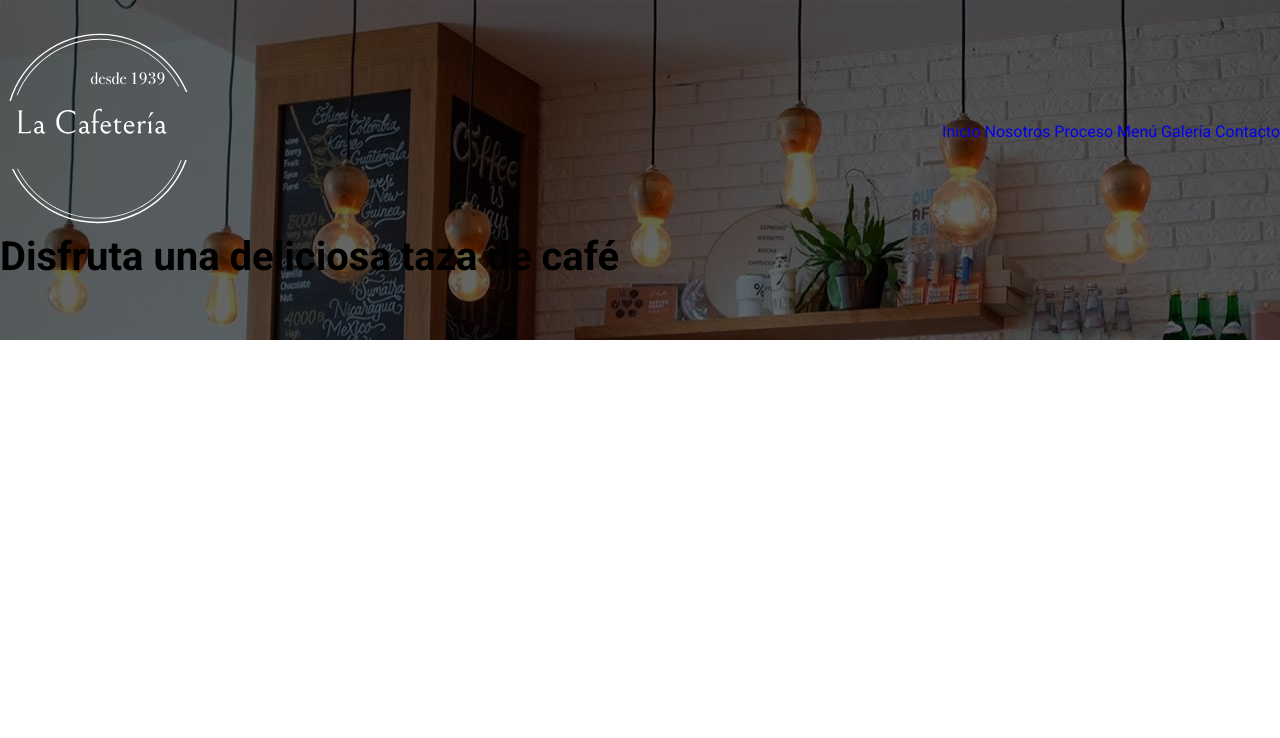
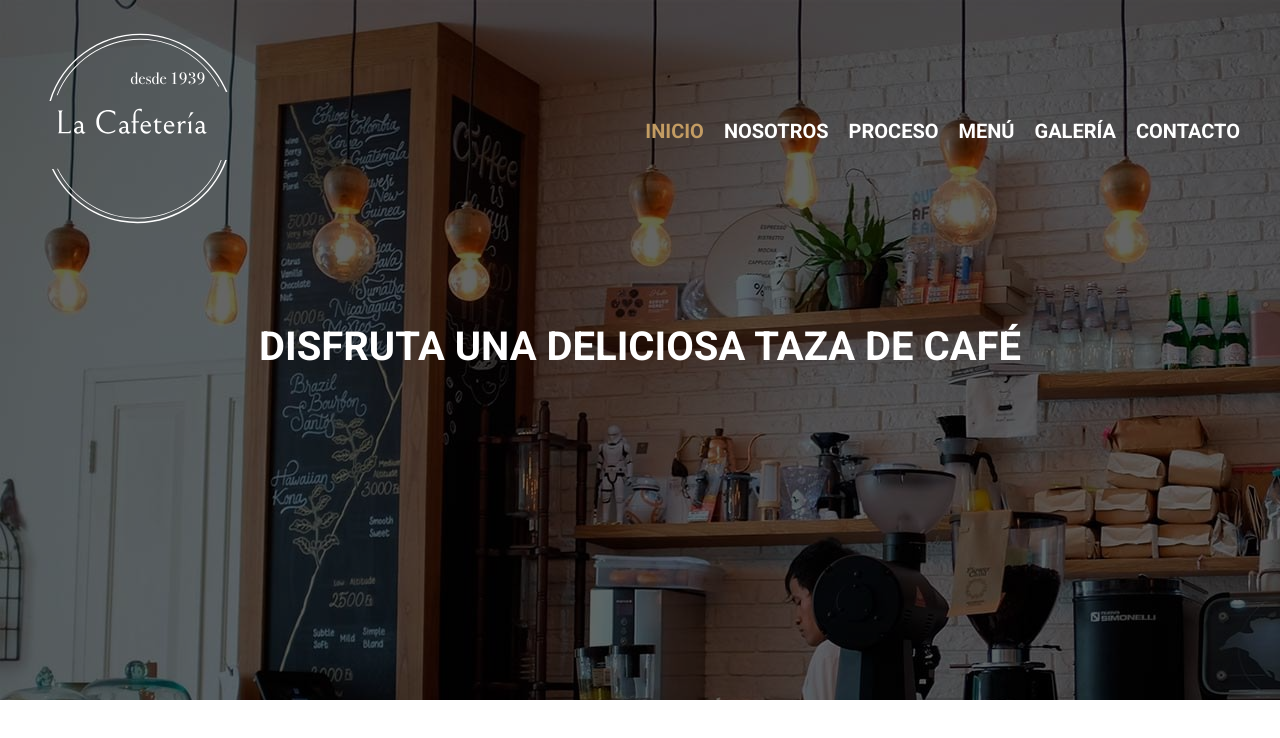
Before and after one commit to Ara-Polanco/la-cafeteria, a website: page index.html in a window 1280 px wide. Drawn offline with Linux system fonts and the light colour scheme.

Commit message:
Adding: styles to header

```diff
--- a/assets/scss/base/_globales.scss
+++ b/assets/scss/base/_globales.scss
@@ -18,7 +18,7 @@ p {
     color: v.$negro;
 }
 
-.container {
+.contenedor {
     width: 95%;
     max-width: 120rem;
     margin: 0 auto;
--- a/assets/scss/base/_variables.scss
+++ b/assets/scss/base/_variables.scss
@@ -9,11 +9,12 @@ $desktop: 1024px;
 
 
 /* Colores */
-$primario: #e8505b;
-$secundario: #455a64;
+$primario: #5e311e;
+$secundario: #c39c63;
 $negro: #000000;
 $blanco: #ffffff;
 $gris-claro: #eceeef;
+$cafe-claro: #ebe7de;
 
 /* Unidades */
 $separacion: 3rem;
--- a/assets/scss/header/_barra.scss
+++ b/assets/scss/header/_barra.scss
@@ -5,10 +5,12 @@
     display: flex;
     flex-direction: column;
 
+
     @include m.tablet {
         flex-direction: row;
         justify-content: space-between;
         align-items: center;
+
     }
 
     .logo {
--- a/assets/scss/header/_header.scss
+++ b/assets/scss/header/_header.scss
@@ -1,8 +1,13 @@
 @use 'base/variables' as v;
 @use 'base/mixins' as m;
+
 .header {
     padding: v.$separacion 0;
     position: relative;
+
+    @include m.tablet {
+        min-height: 70rem;
+    }
 
     @include m.telefono {
         padding: v.$separacion 0;
@@ -31,6 +36,17 @@
 
         .contenido-header {
             position: relative;
+
+            h1 {
+                text-align: center;
+                color: v.$blanco;
+                text-transform: uppercase;
+                margin-top: v.$separacion *2;
+
+                @include m.tablet {
+                    margin-top: v.$separacion * 3;
+                }
+            }
         }
 
 }
--- a/assets/scss/header/_navegacion.scss
+++ b/assets/scss/header/_navegacion.scss
@@ -1,5 +1,36 @@
+@use 'base/mixins' as m;
+@use 'base/variables' as v;
 
-.navegacion {
- color: red;
+.nav-principal {
+    display: flex;
+    flex-direction: column;
+    align-items: center;
+    margin-top: v.$separacion;
+
+    a {
+        color: v.$blanco;
+        font-size: 2rem;
+        text-transform: uppercase;
+        font-weight: 700;
+        margin-bottom: 1.3rem;
+
+        &:hover {
+            color: v.$secundario;
+        }
+
+        &.activo {
+            color: v.$secundario;
+        }
+    }
+
+    @include m.tablet {
+        flex-direction: row;
+        gap: 2rem;
+        margin-top: 0;
+
+        a {
+            margin-bottom: 0;
+        }
+    }
 
 }
--- a/index.html
+++ b/index.html
@@ -19,7 +19,7 @@
                 </div>
 
                 <nav class="nav-principal">
-                    <a href="index.html">Inicio </a>
+                    <a class="activo" href="index.html">Inicio </a>
                     <a href="nosotros.html">Nosotros </a>
                     <a href="proceso.html">Proceso </a>
                     <a href="menu.html">Menú </a>
```
Also changed, not shown: build/css/app.css.
